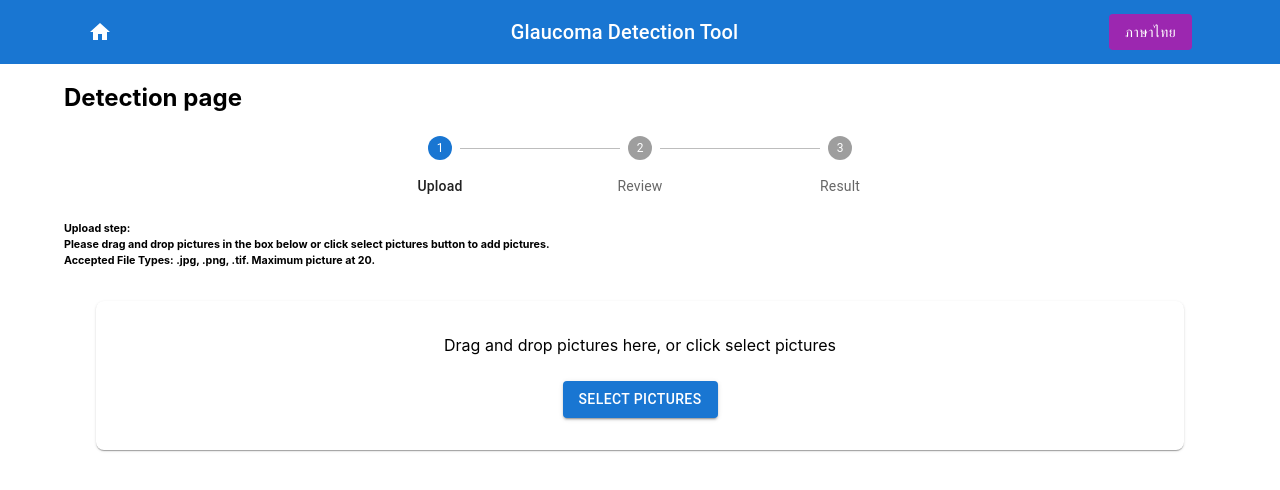
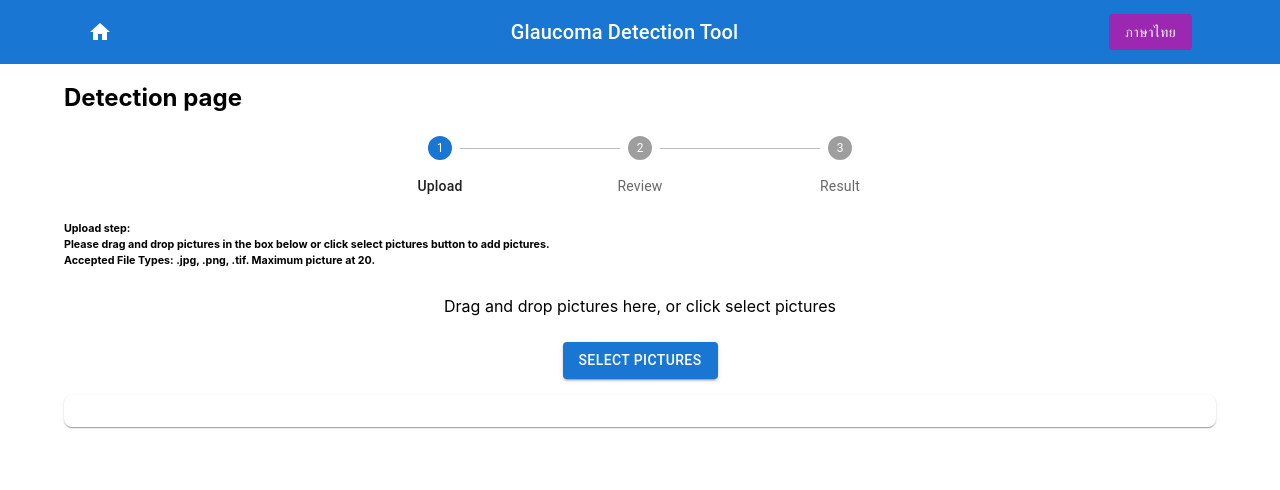
Before and after one commit to Panoj-k/GlaucomaFrontend, a React (Vite) app: page /detection in a window 1280 px wide. Shown: the top 490 px of the page. Built offline with nearby package versions, Linux system fonts and the light colour scheme.

Commit message:
change layout

```diff
--- a/src/routes/detection.tsx
+++ b/src/routes/detection.tsx
@@ -27,7 +27,6 @@ const Detection = () => {
 
   //---picture drop
   const [images, setImages] = useState<Image[]>([]);
-  const [imageUrls, setImageUrls] = useState<string[]>([]);
 
   const onDrop = useCallback(
     (acceptedFiles: File[]) => {
@@ -121,18 +120,13 @@ const Detection = () => {
           </h6>
         )}
       </div>
+      <Box>
         <Box
           textAlign={"center"}
           sx={{
-          bgcolor: "background.paper",
-          boxShadow: 1,
-          borderRadius: 2,
-          p: 2,
             minWidth: 300,
-          margin: 4,
           }}
         >
-        <Box>
           {step === 0 && (
             <div {...getRootProps()}>
               <input {...getInputProps()} />
@@ -161,9 +155,27 @@ const Detection = () => {
               </Button>
             </div>
           )}
-
+        </Box>
+        <Box
+          textAlign={"center"}
+          sx={{
+            bgcolor: "background.paper",
+            boxShadow: 1,
+            borderRadius: 2,
+            p: 2,
+            minWidth: 300,
+            marginBottom: 2,
+          }}
+        >
           {images.length > 0 && (
-            <div style={{ display: "flex", flexWrap: "wrap" }}>
+            <div
+              style={{
+                display: "flex",
+                flexWrap: "wrap",
+                overflowY: "scroll",
+                maxHeight: "300px",
+              }}
+            >
               {images.map((image, index) => (
                 <div
                   key={index}
```
Lines whose indentation alone changed are shown as unchanged.
